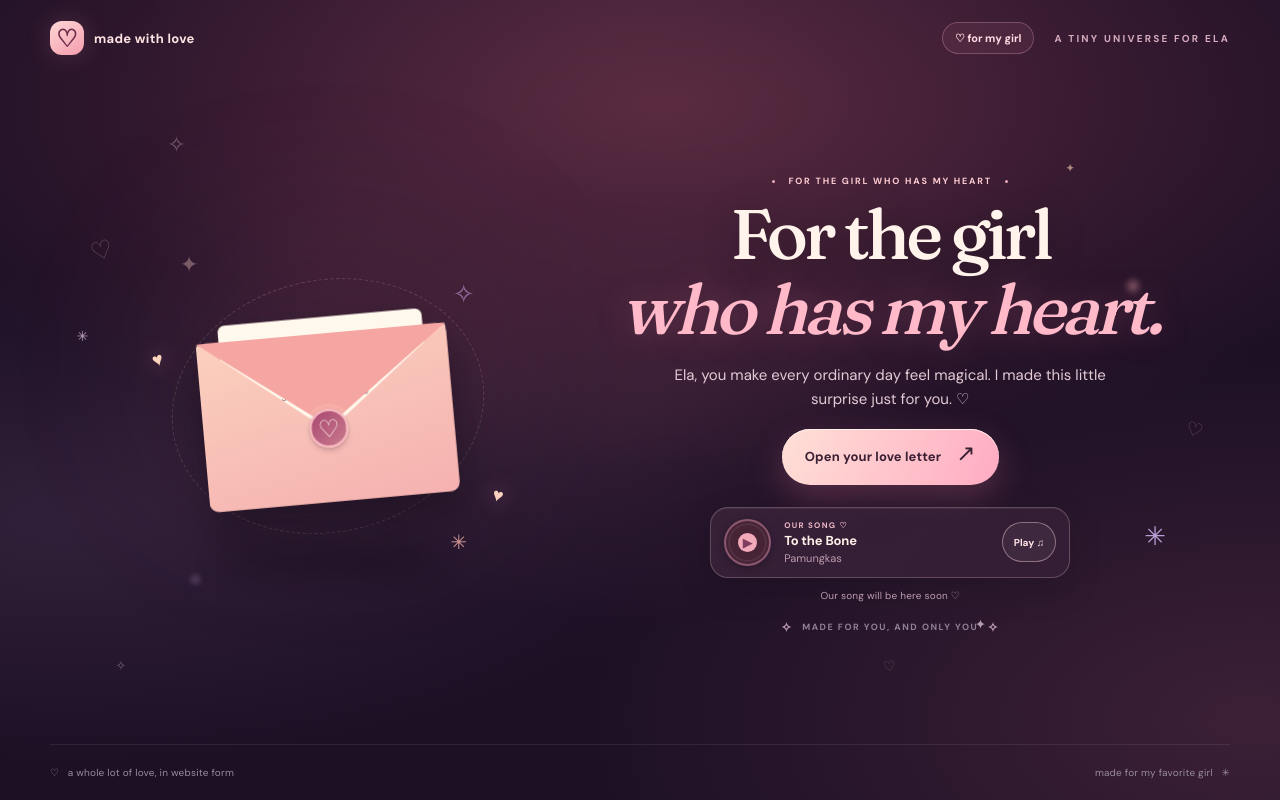
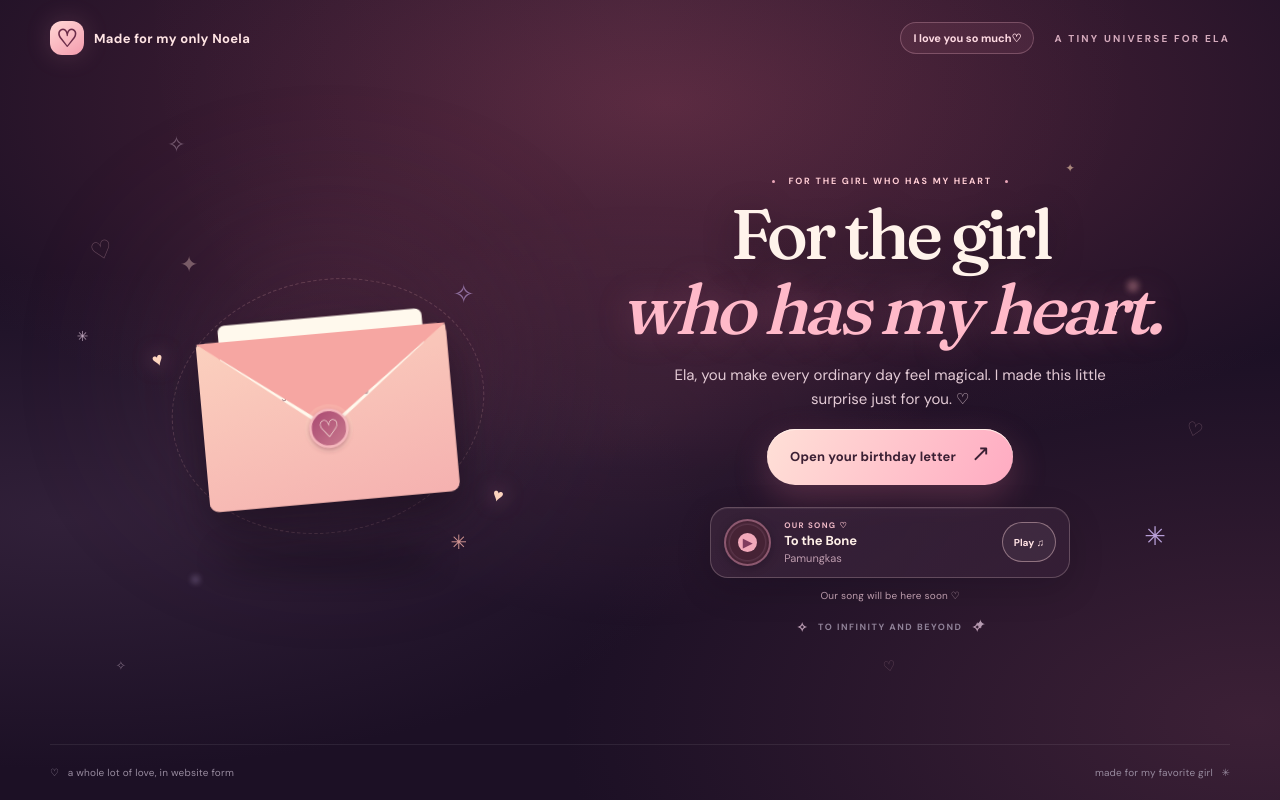
Before and after one commit to cinder-abyss/abyssal-arrow, a website: page public/index.html in a window 1280 px wide. Drawn offline with Linux system fonts and the light colour scheme; no server answers.

Commit message:
Update index.html

```diff
--- a/public/index.html
+++ b/public/index.html
@@ -27,10 +27,10 @@
   <canvas id="confetti" aria-hidden="true"></canvas>
   <div class="page-shell">
     <header class="topbar">
-      <div class="brand"><span class="brand-star">♡</span><span>made with love</span></div>
+      <div class="brand"><span class="brand-star">♡</span><span>Made for my only Noela</span></div>
       <div class="topbar-actions">
-        <span class="love-chip" aria-label="A little love, just for you">♡ for my girl</span>
-        <span class="topbar-tag">a tiny universe for Ela</span>
+        <span class="love-chip" aria-label="A little love, just for you">I love you so much♡</span>
+        <span class="topbar-tag">A tiny universe for Ela</span>
         <button class="icon-button music-button" type="button" id="musicToggle" hidden aria-label="Turn gentle background music on" aria-pressed="false" title="Turn background music on or off">
           <svg class="music-icon" viewBox="0 0 24 24" width="20" height="20" aria-hidden="true"><path d="M9 18V5l12-2v13M9 10l12-2"/><ellipse cx="6" cy="18" rx="3" ry="2.2"/><ellipse cx="18" cy="16" rx="3" ry="2.2"/></svg>
           <span class="music-cross" aria-hidden="true"></span>
@@ -58,7 +58,7 @@
           <h1 id="introTitle" class="display-title">For the girl<br /><em>who has my heart.</em></h1>
           <p class="hero-copy" id="introLine">I made you a little corner of the universe.</p>
           <button type="button" class="primary-button opening-button" id="openSurprise">
-            <span>Open your love letter</span><span class="btn-arrow" aria-hidden="true">↗</span>
+            <span>Open your birthday letter</span><span class="btn-arrow" aria-hidden="true">↗</span>
           </button>
           <div class="song-ribbon" aria-label="Our song, played from the music file in this website">
             <button type="button" class="song-record" id="songPlayButton" aria-pressed="false" aria-label="Play our song"><span id="songPlayIcon" aria-hidden="true">▶</span></button>
@@ -66,7 +66,7 @@
             <button type="button" class="song-listen" id="songListenButton" aria-pressed="false">Play ♫</button>
           </div>
           <p class="song-helper" id="musicStatus" role="status" aria-live="polite">Our song will play when you open your love letter ♫</p>
-          <p class="micro-note"><span aria-hidden="true">✧</span> MADE FOR YOU, AND ONLY YOU <span aria-hidden="true">✧</span></p>
+          <p class="micro-note"><span aria-hidden="true">✧</span> TO INFINITY AND BEYOND <span aria-hidden="true">✧</span></p>
         </div>
       </section>
 
```
